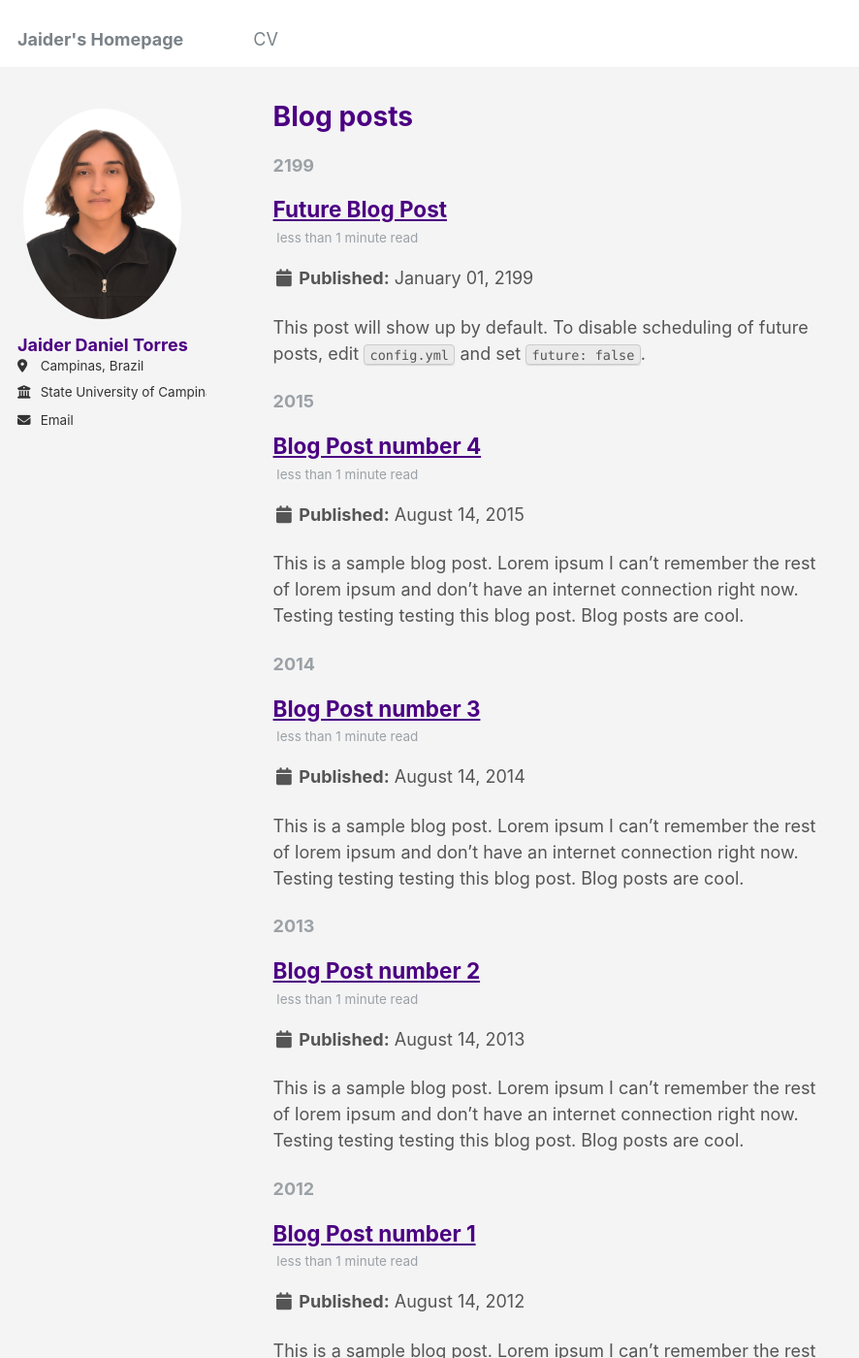
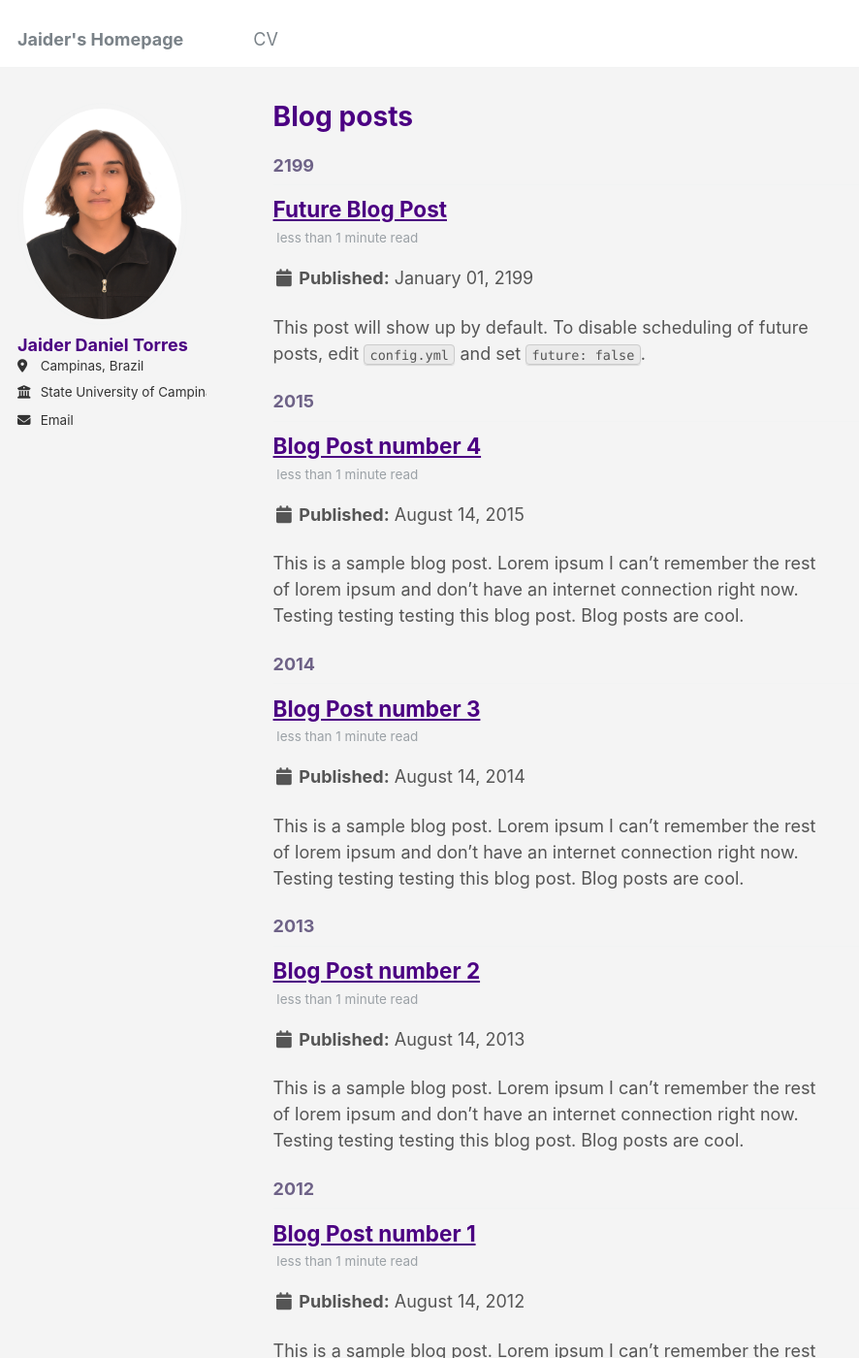
Before and after one commit to jaider-torres/jaider-torres.github.io, a Jekyll site: the page built from _pages/year-archive.html, in a window 1280 px wide and 1400 px high. Shown: the whole window at 97% size, without its empty margins (0-886 px from the left). Built offline with Jekyll 4.4.1, drawn with Linux system fonts in a browser that asks for light colours.

Commit message:
Update _archive.scss

```diff
--- a/_sass/_archive.scss
+++ b/_sass/_archive.scss
@@ -16,6 +16,7 @@
 
   a {
     text-decoration: underline;
+    color: #4b0082; // Changed link color to match preferred tone
 
     &:hover {
       text-decoration: underline;
@@ -31,7 +32,7 @@
   margin: 1.414em 0 0;
   padding-bottom: 0.5em;
   font-size: $type-size-5;
-  color: mix(#fff, $gray, 25%);
+  color: mix(#4b0082, $gray, 25%); // Adjusted subtitle color
   border-bottom: 1px solid $border-color;
 
   + .list__item .archive__item-title {
@@ -42,6 +43,7 @@
 .archive__item-title {
   margin-bottom: 0.25em;
   font-family: $sans-serif-narrow;
+  color: #4b0082; // Changed item title color
 
   a + a {
     opacity: 0.5;
@@ -60,6 +62,7 @@
 .archive__item-excerpt {
   margin-top: 0;
   font-size: $type-size-6;
+  color: #333; // Adjusted excerpt text color
 
   & + p {
     text-indent: 0;
@@ -84,7 +87,6 @@
   }
 }
 
-
 /*
    List view
    ========================================================================== */
@@ -106,7 +108,6 @@
     margin: 0 0 4px;
   }
 }
-
 
 /*
    Grid view
@@ -150,7 +151,6 @@
     }
   }
 }
-
 
 /*
    Features
```
